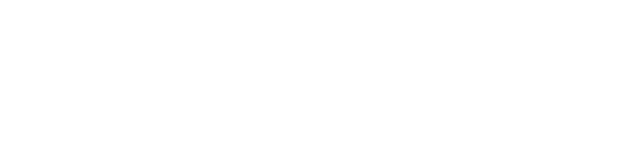
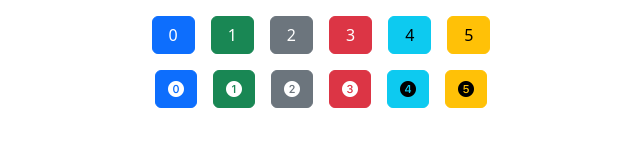
Before and after one commit to GustavoRSenai/Bootstrap_Intro_GustavoRodrigues, a plain HTML site: page ex3_botoes/ex3.html in a window 1280 px wide. Shown: the whole page, without its empty margins (327-967 px from the left). Drawn offline with nearby package versions, Linux system fonts and the light colour scheme.

Commit message:
botões com bootstrap

```diff
--- a/ex3_botoes/ex3.html
+++ b/ex3_botoes/ex3.html
@@ -13,9 +13,22 @@
 
 </head>
 <body>
-
-
-    <!-- 1ª Digitação (Aqui) -->
+    <div class="container d-flex justify-content-center mt-3">
+        <button class="btn btn-primary ms-3 ps-3 pe-3">0</button>
+        <button class="btn btn-success ms-3 ps-3 pe-3">1</button>
+        <button class="btn btn-secondary ms-3 ps-3 pe-3">2</button>
+        <button class="btn btn-danger ms-3 ps-3 pe-3">3</button>
+        <button class="btn btn-info ms-3 ps-3 pe-3">4</button>
+        <button class="btn btn-warning ms-3 ps-3 pe-3">5</button>
+    </div>
+    <div class="container d-flex justify-content-center mt-3">
+        <button class="btn btn-primary ms-3"><i class=" bi-0-circle-fill"></i></button>
+        <button class="btn btn-success ms-3"><i class=" bi-1-circle-fill"></i></button>
+        <button class="btn btn-secondary ms-3"><i class=" bi-2-circle-fill"></i></button>
+        <button class="btn btn-danger ms-3"><i class=" bi-3-circle-fill"></i></button>
+        <button class="btn btn-info ms-3"><i class=" bi-4-circle-fill"></i></button>
+        <button class="btn btn-warning ms-3"><i class=" bi-5-circle-fill"></i></button>
+    </div>
 
 
     <script src="https://cdn.jsdelivr.net/npm/bootstrap@5.3.0/dist/js/bootstrap.bundle.min.js"></script>
```
